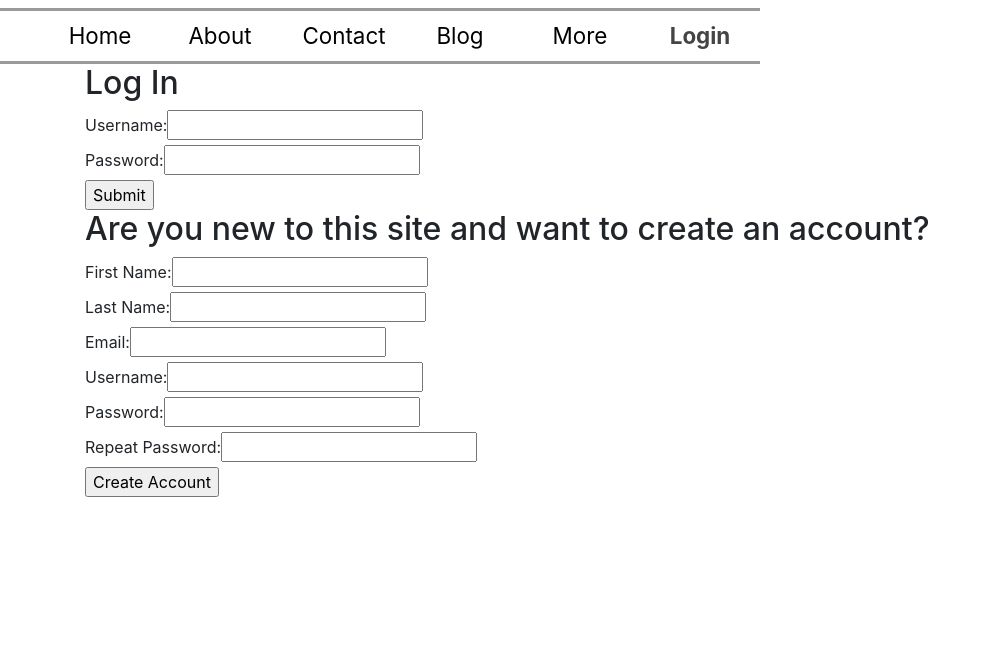
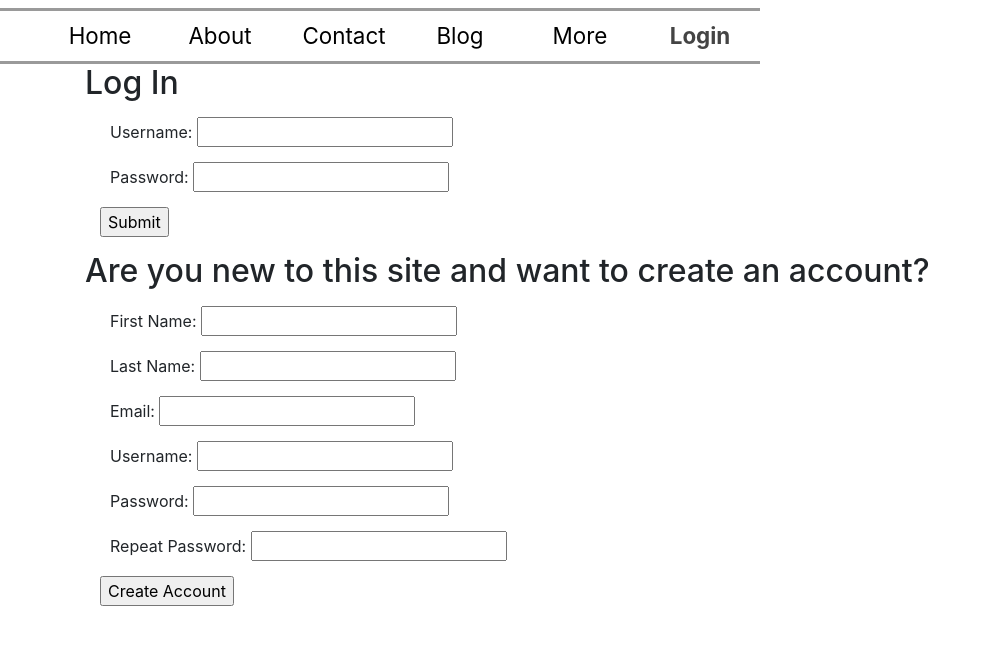
Before and after one commit to jmassarani/2300Final, a PHP site: page /login.php in a window 1280 px wide. Shown: the part 48-693 px from the top of the page, without its empty margins (0-991 px from the left). Run offline with PHP 8.4, Linux system fonts and the light colour scheme; some libraries are stand-ins or nearby versions.

Commit message:
* added form stylings/css

```diff
--- a/login.php
+++ b/login.php
@@ -9,6 +9,7 @@
 		<title>Home</title>
 		<meta charset="UTF-8">
 		<meta name="viewport" content="initial-scale=1.0">
+        <link rel="stylesheet" href="styles/form.css">
         <?php
     require_once('includes/config.php');
     include 'includes/header.php';
@@ -37,10 +38,15 @@
             <div class="log_in">
                 <h2>Log In</h2>
                 <form action="login.php" method="post">
-                    <label>Username: </label><input type="text" name="username"><br>
-                    <label>Password: </label><input type="password" name="password"><br>
-                    <input type="submit" value="Submit">
-
+                    <div class="field">
+                        <label>Username: </label>
+                        <input type="text" name="username">
+                    </div>
+                    <div class="field">
+                        <label>Password: </label>
+                        <input type="password" name="password">
+                    </div>
+                        <input type="submit" value="Submit">
                 </form>
             </div>
 
@@ -87,14 +93,32 @@
                 }
             ?>
             <div class="create_user">
+            <h2>Are you new to this site and want to create an account?</h2>
             <form method="post" action="login.php">
-                <h2>Are you new to this site and want to create an account?</h2>
-                <label>First Name:</label><input type="text" name="fname"><br>
-                <label>Last Name:</label><input type="text" name="lname"><br>
-                <label>Email:</label><input type="text" name="email"><br>
-                <label>Username:</label><input type="text" name="username"><br>
-                <label>Password:</label><input type="password" name="password1"><br>
-                <label>Repeat Password:</label><input type="password" name="password2"><br>
+                <div class="field">
+                    <label>First Name:</label>
+                    <input type="text" name="fname">
+                </div>
+                <div class="field">
+                    <label>Last Name:</label>
+                    <input type="text" name="lname">
+                </div>
+                <div class="field">
+                    <label>Email:</label>
+                    <input type="text" name="email">
+                </div>
+                <div class="field">
+                    <label>Username:</label>
+                    <input type="text" name="username">
+                </div>
+                <div class="field">
+                    <label>Password:</label>
+                    <input type="password" name="password1">
+                </div>
+                <div class="field">
+                    <label>Repeat Password:</label>
+                    <input type="password" name="password2">
+                </div>
                 <input type="submit" name="createnew" value="Create Account">
 
             </form>
--- /dev/null
+++ b/styles/form.css
@@ -0,0 +1,7 @@
+form {
+    margin: 15px;
+}
+
+.field {
+    margin: 10px;
+}
```
Also changed, not shown: contact.php (+9 -1 lines).
